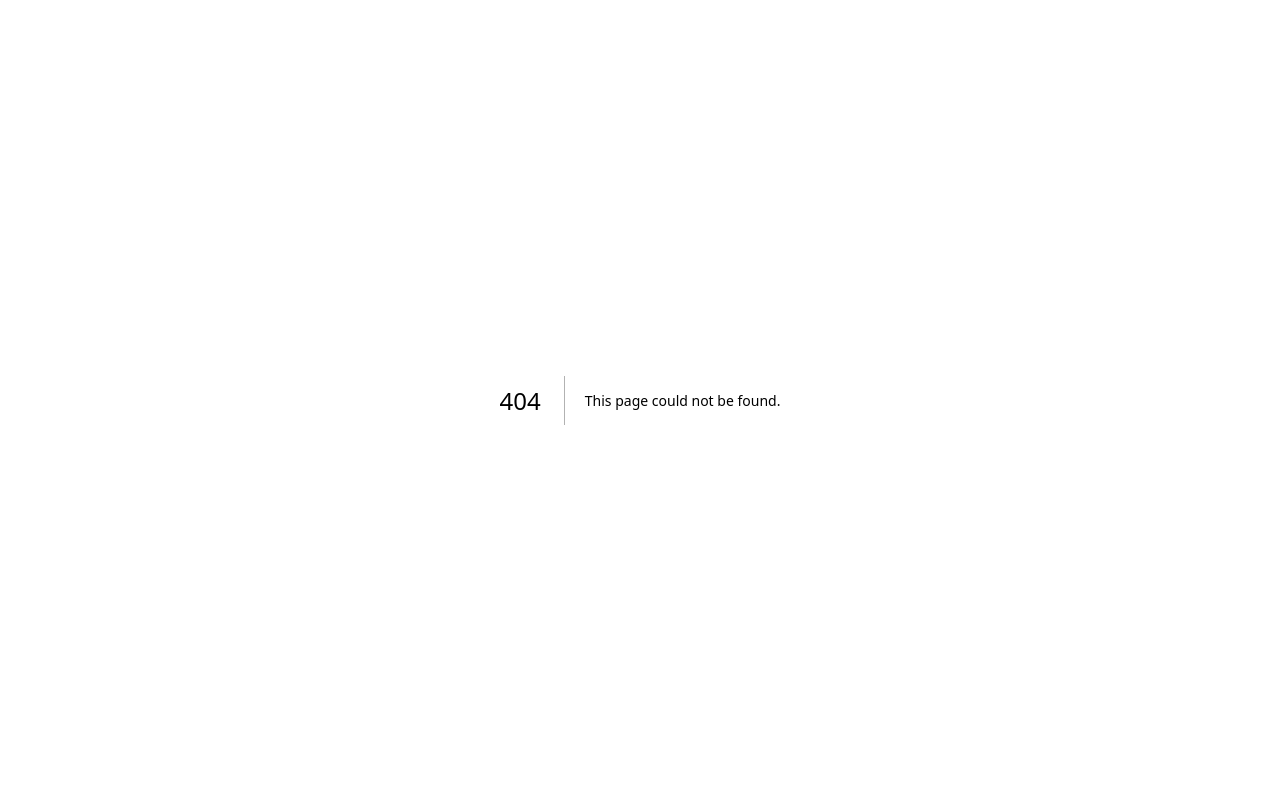
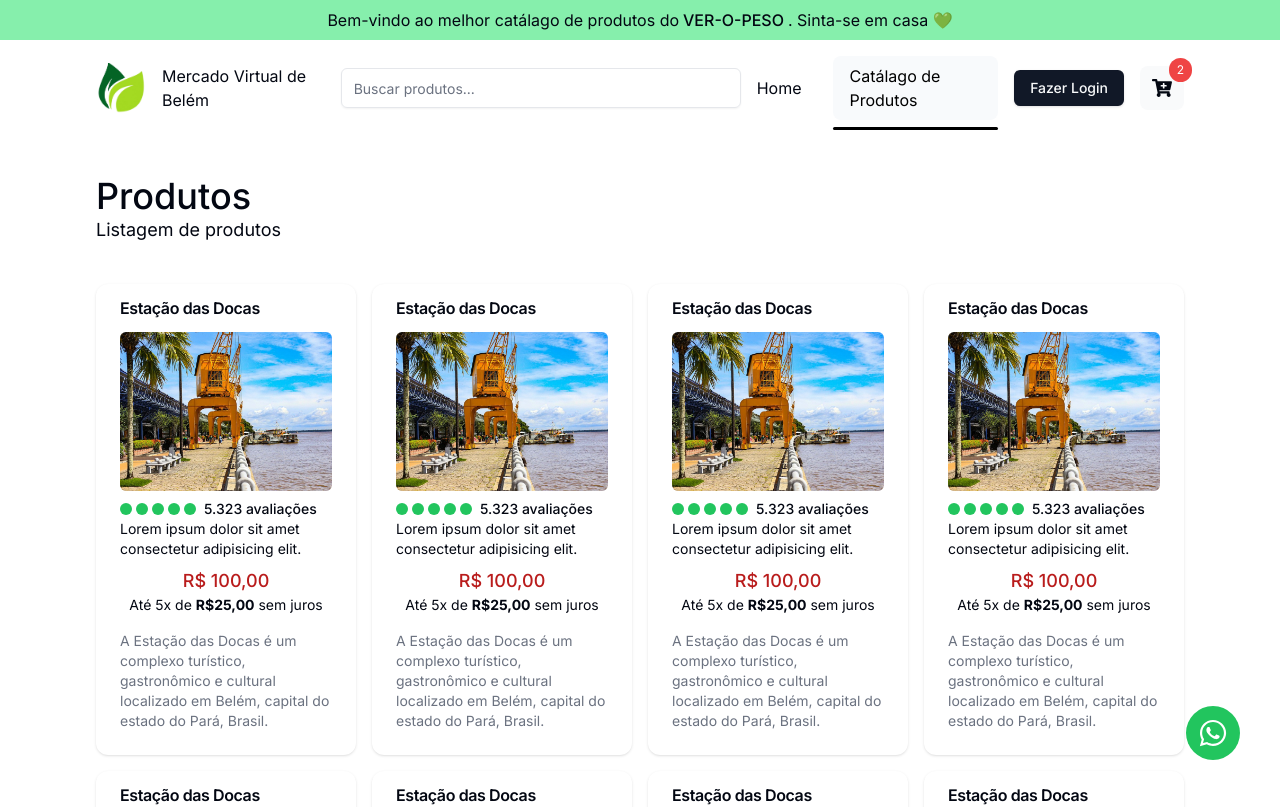
Before and after one commit to PSDIT-BR/mercado-virtual-belem-unama, a Next.js app: page /catalagos in a window 1280 px wide. Before the commit this address had no page. Shown: the top 807 px of the page. Built offline with nearby package versions, Linux system fonts and the light colour scheme.

Commit message:
feat: criacao catalago de produtos

```diff
--- /dev/null
+++ b/src/app/(pages)/catalagos/page.tsx
@@ -0,0 +1,66 @@
+import {
+  Card,
+  CardContent,
+  CardDescription,
+  CardHeader,
+  CardTitle,
+} from "@/components/ui/card";
+import Image from "next/image";
+
+export default function Page() {
+  return (
+    <div className="mt-10">
+      <h1 className="font-medium text-4xl">Produtos</h1>
+      <p className="text-lg">Listagem de produtos</p>
+      <div className="space-y-10 mt-10">
+        <div className="grid grid-cols-1 md:grid-cols-3 lg:grid-cols-4 gap-4">
+          {Array.from({ length: 10 }).map((_, index) => (
+            <Card className="w-full" key={index}>
+              <CardHeader>
+                <CardTitle>Estação das Docas</CardTitle>
+              </CardHeader>
+              <CardContent>
+                <div>
+                  <Image
+                    src="/img-card.jpeg"
+                    alt="card"
+                    className="rounded-md"
+                    width={500}
+                    height={200}
+                  />
+
+                  <span className="flex gap-2 mt-2">
+                    <div className="flex items-center space-x-1">
+                      {Array.from({ length: 5 }).map((_, index) => (
+                        <div
+                          key={index}
+                          className="rounded-full w-3 h-3 bg-green-500"
+                        ></div>
+                      ))}
+                    </div>
+                    <p className="text-sm font-medium">5.323 avaliações</p>
+                  </span>
+
+                  <p className="text-sm w-full">
+                    Lorem ipsum dolor sit amet consectetur adipisicing elit.
+                  </p>
+
+                  <h2 className="mt-2 text-lg text-red-700 text-center font-medium">
+                    R$ 100,00
+                  </h2>
+                  <p className="text-sm text-center">Até 5x de <strong>R$25,00</strong> sem juros</p>
+
+                  <CardDescription className="mt-4">
+                    A Estação das Docas é um complexo turístico, gastronômico e
+                    cultural localizado em Belém, capital do estado do Pará,
+                    Brasil.
+                  </CardDescription>
+                </div>
+              </CardContent>
+            </Card>
+          ))}
+        </div>
+      </div>
+    </div>
+  );
+}
```
